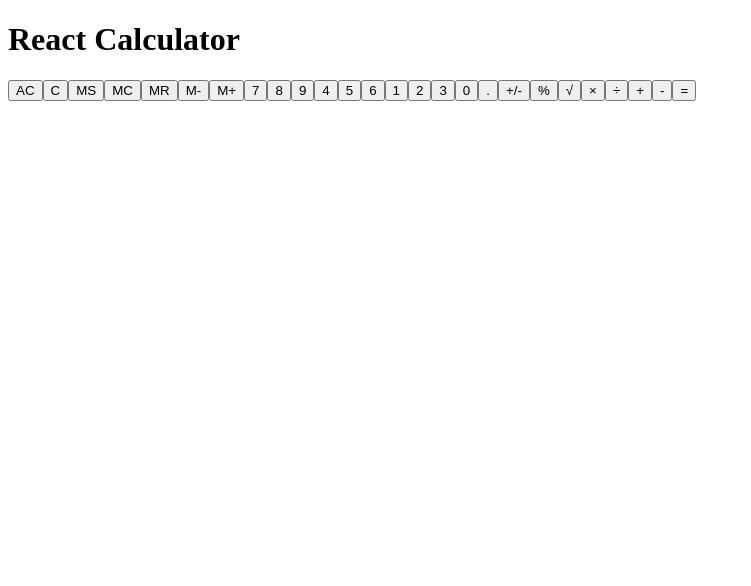
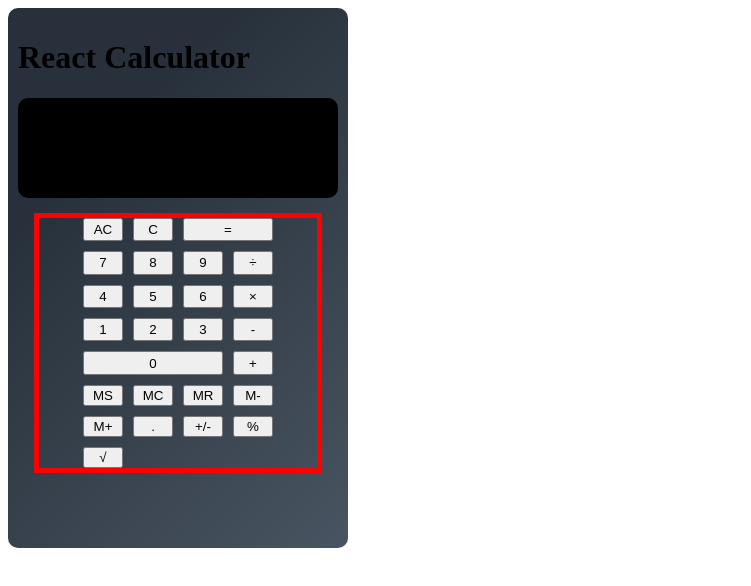
Before and after one commit to DanaGolub/calculator_pj, a React app: page / in a window 1280 px wide. Shown: the whole page, without its empty margins (0-751 px from the left). Built offline with nearby package versions, Linux system fonts and the light colour scheme.

Commit message:
added CSS

```diff
--- a/src/components/App.js
+++ b/src/components/App.js
@@ -29,6 +29,8 @@ function App() {
       case 'enter':
         handleEnter(value)
         break;
+
+
 
       default:
         break;
--- a/src/styles/index.css
+++ b/src/styles/index.css
@@ -6,3 +6,119 @@ html {
 *, *:before, *:after {
     box-sizing: inherit;
 }
+
+
+h1 {
+
+}
+
+.show-input  {
+    text-align: right;
+    color: white;
+    background-color: black;
+    width: 100%;
+    height: 100px;
+    margin-bottom: 15px;
+    padding: 0 10px;
+    border-radius: 10px;
+    justify-content: flex-end;
+    font-weight: bold;
+    box-sizing: border-box;
+    max-width: 700px;
+    font-size: 40px;
+}
+
+.buttons-container-grid {
+  max-width: 90%;
+  margin: 0 auto;
+  height: 50%;
+  justify-self: center;
+  border: 5px solid red;
+  display: grid;
+justify-content: center;
+  grid-template-areas: "ac c equalop equalop "
+                       "seven eight nine divide"
+                       "four five six multipl"
+                       "one two three subtrop"
+                       "zeroop zeroop zeroop addop";
+
+grid-template-columns: repeat(4, 40px);
+grid-template-rows: repeat(5, 1fr);
+grid-gap: 10px;
+}
+
+  .wrapper {
+    width: 340px;
+    height: 540px;
+    padding: 10px;
+    border-radius: 10px;
+    background-color: #485461;
+    background-image: linear-gradient(315deg, #485461 0%, #28313b 74%);
+  }
+
+.ac {
+    grid-area: ac;
+}
+
+.c {
+    grid-area: c;
+}
+
+.one{
+    grid-area: one;
+}
+
+.two{
+    grid-area: two;
+}
+
+.three{
+       grid-area: three;
+}
+
+.four{
+        grid-area: four;
+}
+
+.five{
+    grid-area: five;
+}
+
+.six{
+    grid-area: six;
+}
+.seven{
+    grid-area: seven;
+}
+
+.eight{
+     grid-area: eight;
+}
+
+.nine{
+     grid-area: nine;
+}
+
+.zero{
+    grid-area: zeroop;
+}
+
+.multiply{
+    grid-area: multipl;
+}
+
+.divide{
+    grid-area: divide;
+}
+
+.add{
+    grid-area: addop;
+}
+
+.subtract {
+    grid-area: subtrop;
+}
+
+.equal {
+    grid-area: equalop;
+}
```
Also changed, not shown: 1 other file.
